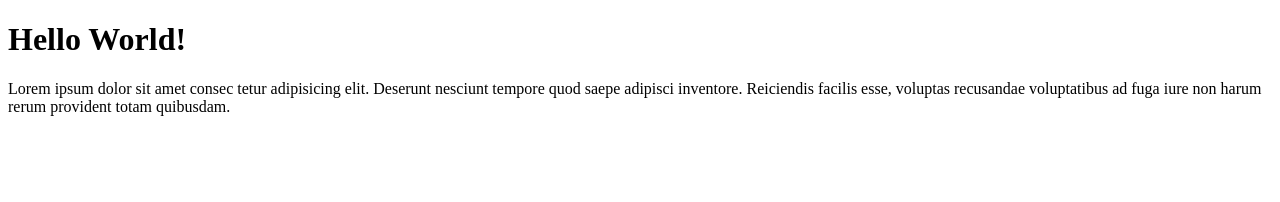
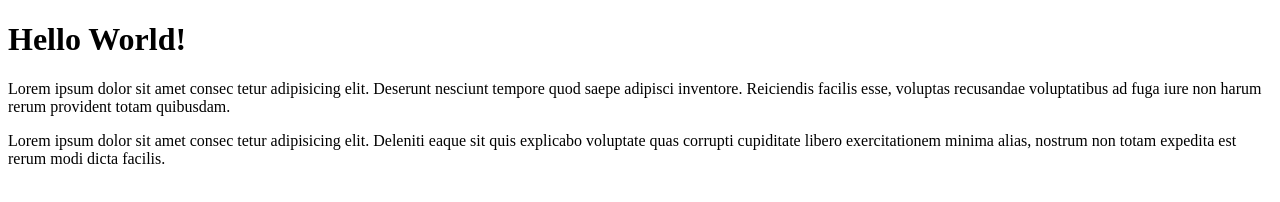
Before and after one commit to gbrsouz/Hello-World, a plain HTML site: page exemple-site/index.html in a window 1280 px wide. Drawn offline with Linux system fonts and the light colour scheme.

Commit message:
another lorem

```diff
--- a/exemple-site/index.html
+++ b/exemple-site/index.html
@@ -7,12 +7,23 @@
 </head>
 <body>
     <h1>Hello World!</h1>
-    <p>Lorem ipsum dolor sit amet consec
+    <p>
+        Lorem ipsum dolor sit amet consec
         tetur adipisicing elit. Deserunt
         nesciunt tempore quod saepe adipisci
         inventore. Reiciendis facilis esse,
         voluptas recusandae voluptatibus ad
         fuga iure non harum rerum provident
-        totam quibusdam.</p>
+        totam quibusdam.
+    </p>
+    <p>
+        Lorem ipsum dolor sit amet consec
+        tetur adipisicing elit. Deleniti
+        eaque sit quis explicabo voluptate quas
+        corrupti cupiditate libero exercitationem
+        minima alias, nostrum non
+        totam expedita est rerum
+        modi dicta facilis.
+    </p>
 </body>
 </html>
```
